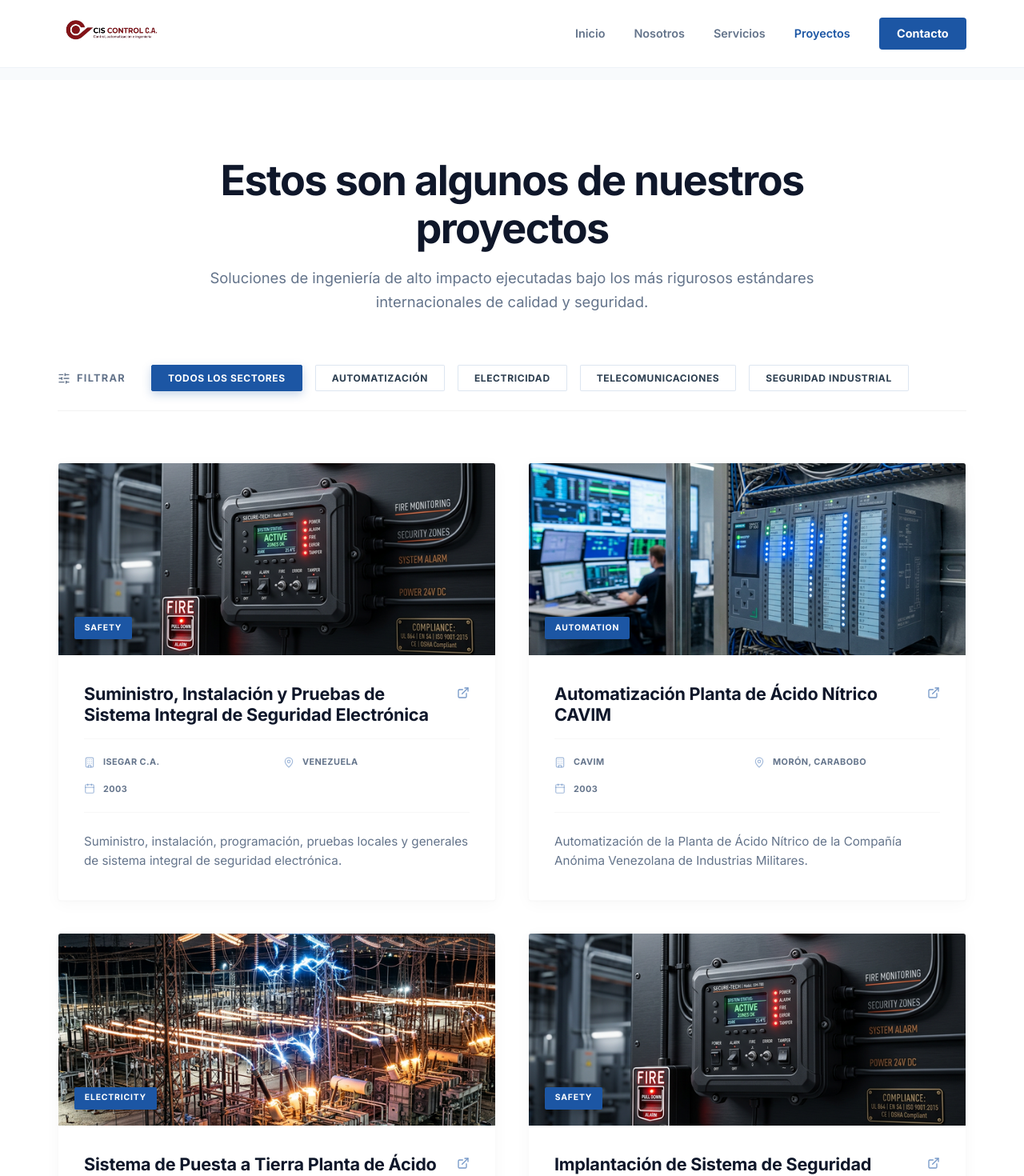
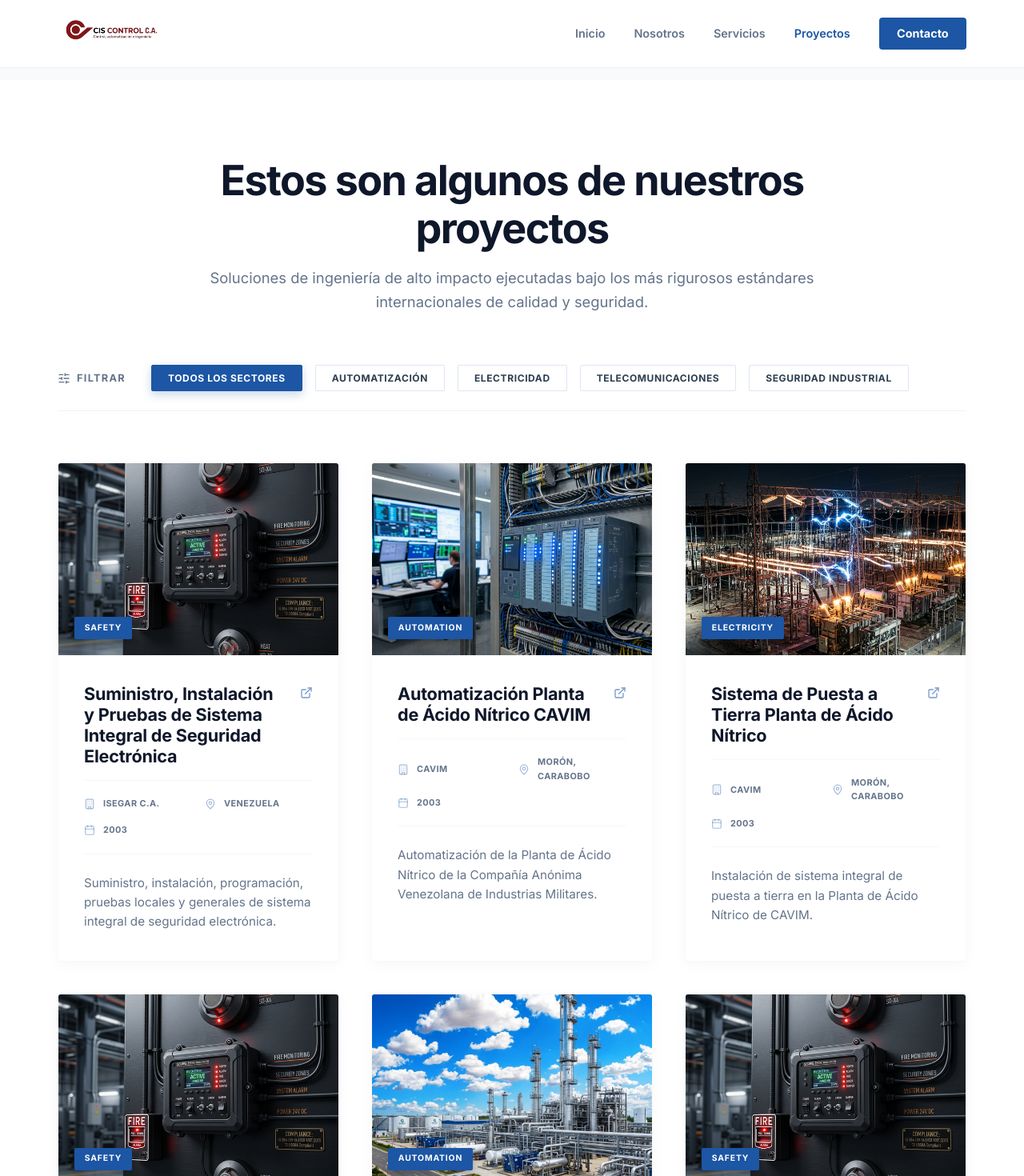
Before and after one commit to Jakuuuu/ciscontrolca, a React (Vite) app: page /v2/proyectos in a window 1280 px wide. Shown: the top 1470 px of the page at 80% size. Built offline with nearby package versions, Linux system fonts and the light colour scheme.

Commit message:
style: optimiza grilla de proyectos para pantallas moviles pequenas

```diff
--- a/src/pages/v2/ProjectsV2.css
+++ b/src/pages/v2/ProjectsV2.css
@@ -85,7 +85,7 @@
 /* Projects Grid */
 .ref-projects-grid-v2 {
   display: grid;
-  grid-template-columns: repeat(auto-fit, minmax(360px, 1fr));
+  grid-template-columns: repeat(auto-fit, minmax(280px, 1fr));
   gap: 2.5rem;
 }
 
```
